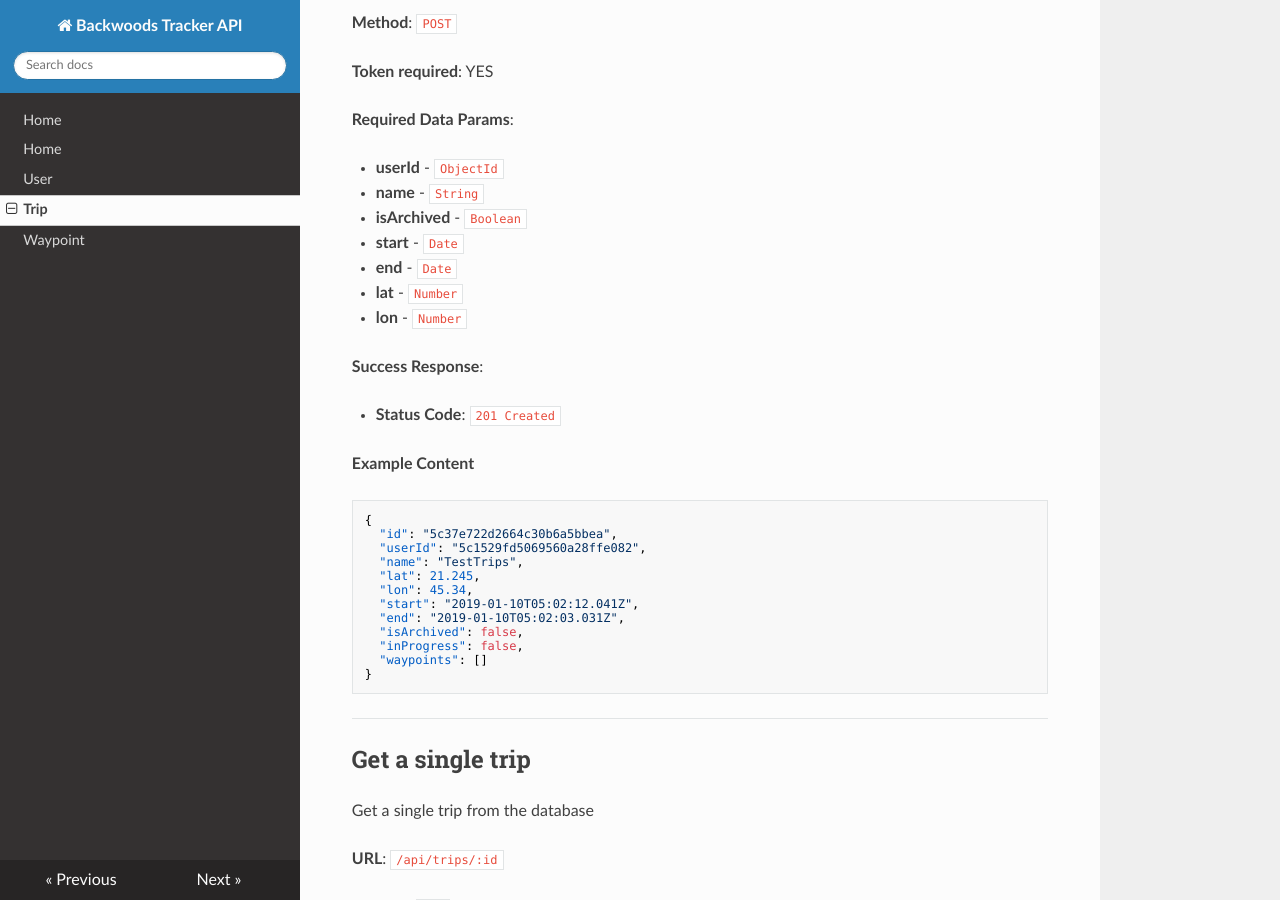
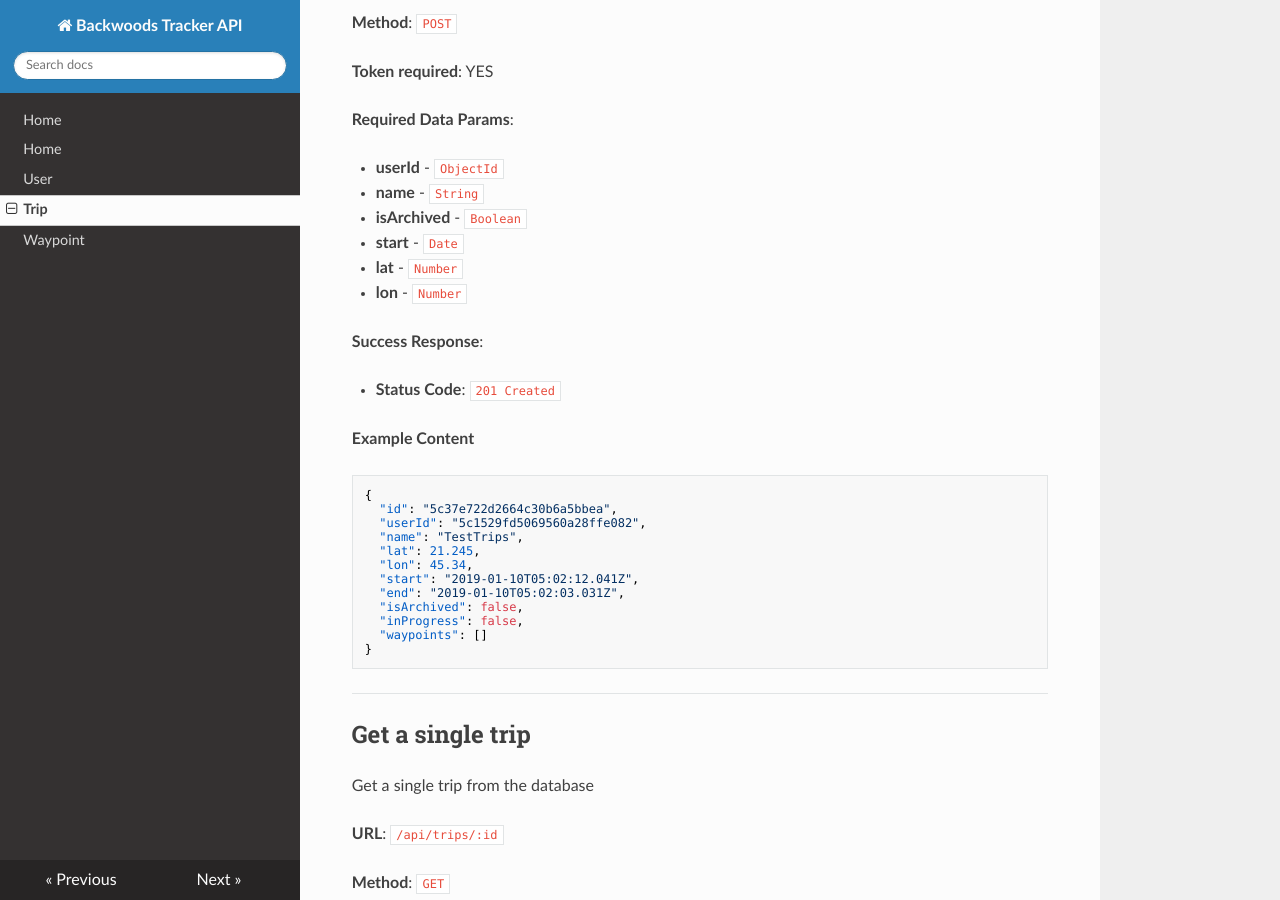
Before and after one commit to BloomTech-Labs/LabsPT1_bkwds, an MkDocs documentation site: the page built from docs/Trip.md, in a window 1280 px wide and 900 px high, scrolled down 1229 px. Built offline with MkDocs 1.6.1, drawn with Linux system fonts in a browser that asks for light colours; nearby versions of some CDN libraries.

Commit message:
end is not a required param for creating a trip

```diff
--- a/docs/Trip.md
+++ b/docs/Trip.md
@@ -72,7 +72,6 @@ Creates a new trip in the database.
 - **name** - `String`
 - **isArchived** - `Boolean`
 - **start** - `Date`
-- **end** - `Date`
 - **lat** - `Number`
 - **lon** - `Number`
 
```
